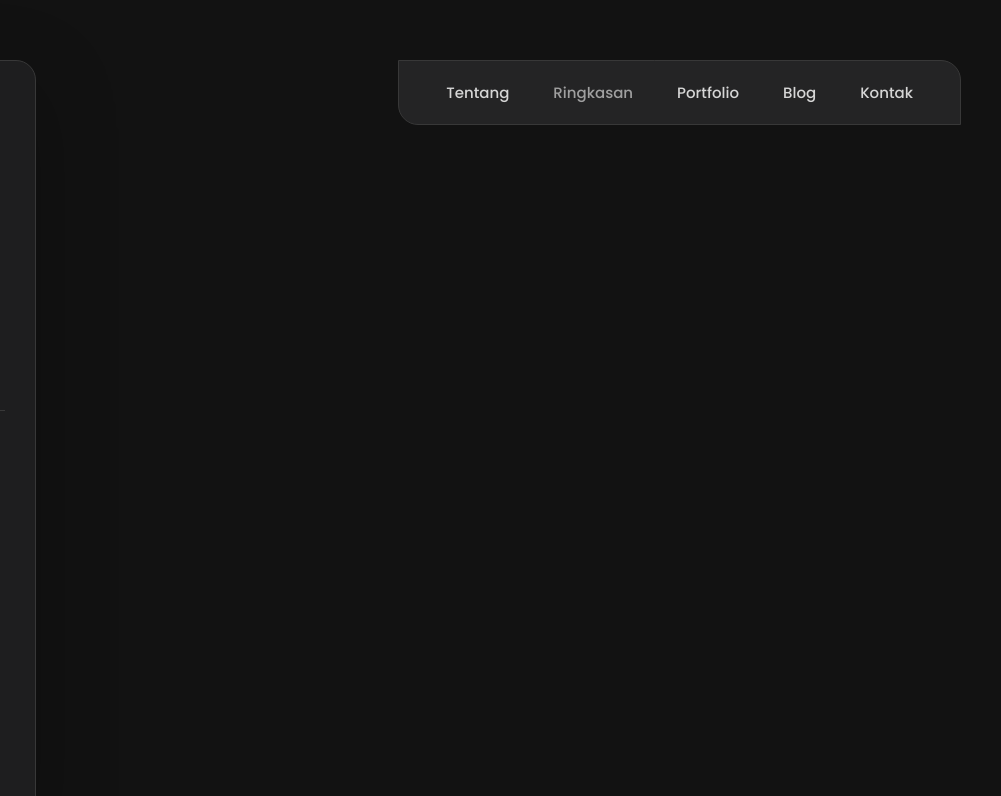
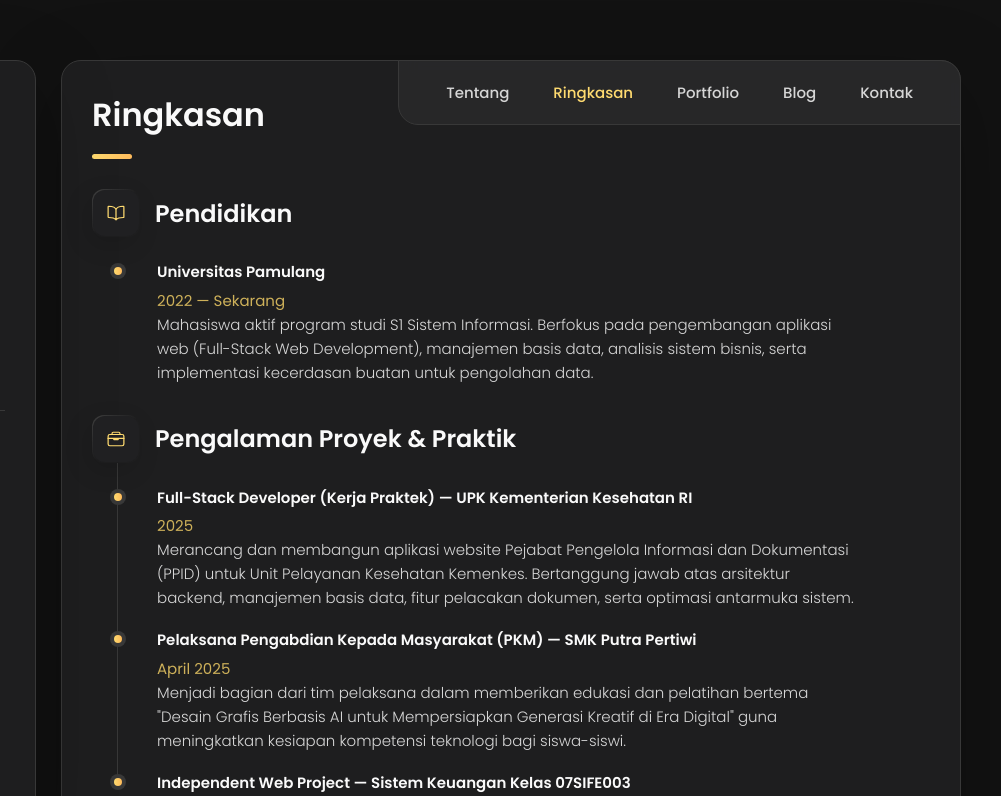
Before and after one commit to TiyasTasya/portfolio, a plain HTML site: page index.html in a window 1280 px wide. Both pictures are taken after a click on the button "Ringkasan". Shown: the top 796 px of the page, 279-1280 px from the left. Drawn offline with nearby package versions, Linux system fonts and the light colour scheme.

Commit message:
Update index.html

```diff
--- a/index.html
+++ b/index.html
@@ -490,7 +490,7 @@
   - #RESUME
 -->
 
-<article class="resume" data-page="resume">
+<article class="ringkasan" data-page="ringkasan">
 
   <header>
     <h2 class="h2 article-title">Ringkasan</h2>
```
